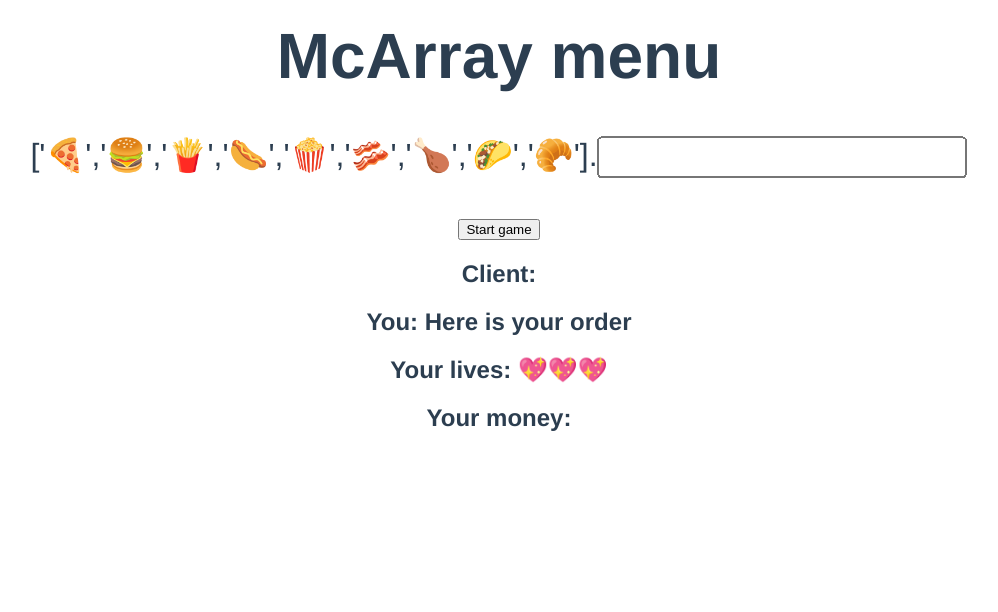
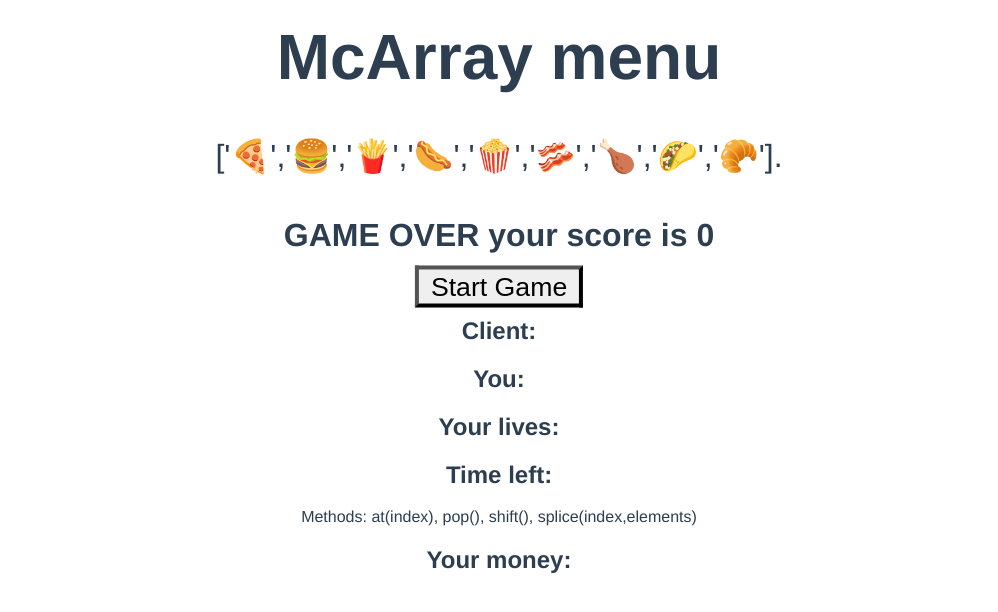
Before and after one commit to zizoko1337/code-game, a Vue app: page / in a window 1280 px wide. Shown: the top 612 px of the page, without its empty margins (141-1139 px from the left). Built offline with nearby package versions, Linux system fonts and the light colour scheme.

Commit message:
making time function

```diff
--- a/src/components/HelloWorld.vue
+++ b/src/components/HelloWorld.vue
@@ -5,6 +5,7 @@
       <form @submit.prevent="submitMethod">
         <p>
           ['🍕','🍔','🍟','🌭','🍿','🥓','🍗','🌮','🥐'].<input
+            v-if="gameOn"
             type="submit_on_enter"
             v-model="userMethod"
           />
@@ -12,10 +13,13 @@
       </form>
     </div>
     <div>
-      <button @click="clientOrderMethod">Start game</button>
+      <h1 v-if="!gameOn">GAME OVER your score is {{ playerMoney.length }}</h1>
+      <button v-if="!gameOn" @click="fullHp">Start Game</button>
       <h2>Client: {{ clientDialog }}</h2>
-      <h2>You: Here is your order {{ arrOutput }}</h2>
+      <h2>You: {{ arrOutput }}</h2>
       <h2>Your lives: {{ playerLives.join('') }}</h2>
+      <h2>Time left: {{ playerTime.join('') }}</h2>
+      <p>Methods: at(index), pop(), shift(), splice(index,elements)</p>
       <h2>Your money: {{ playerMoney.join('') }}</h2>
     </div>
   </div>
@@ -40,7 +44,7 @@ export default {
         'I would kill for some ',
         'Gimme some ',
         'Gimme some of those ',
-        'Shut up and take my money for ',
+        'Let me have some ',
       ],
       userMethod: null,
       answer: null,
@@ -48,7 +52,8 @@ export default {
       tempArr: ['🍕', '🍔', '🍟', '🌭', '🍿', '🥓', '🍗', '🌮', '🥐'],
       arrOutput: null,
       previousOrder: null,
-      playerLives: ['💖', '💖', '💖'],
+      playerLives: [],
+      playerTime: [],
       playerMoney: [],
       gameOn: false,
     };
@@ -56,29 +61,43 @@ export default {
 
   methods: {
     submitMethod() {
+      if(this.userMethod == null){this.userMethod = "at(100)"}
       this.answer = `${JSON.stringify(this.gameArr)}.${this.userMethod}`;
-      this.arrOutput = eval(this.answer);
+      if (this.userMethod.length < 12 && !this.userMethod.includes('for') && !this.userMethod.includes('while') && !this.userMethod.includes(';')) {
+        this.arrOutput = eval(this.answer);
+      } else {
+        this.playerLives = [];
+      }
       if (Array.isArray(this.clientOrder)) {
         if (this.clientOrder.join(',') == this.arrOutput) {
           for (var i = 0; i < this.clientOrder.length; i++) {
             this.playerMoney.push('💰');
           }
+          this.clientHappy();
         } else {
           this.playerLives.shift();
+          this.clientAngry();
         }
       } else {
-        this.clientOrder == this.arrOutput
-          ? this.playerMoney.push('💰')
-          : this.playerLives.shift();
+        if (this.clientOrder == this.arrOutput) {
+          this.playerMoney.push('💰');
+          this.clientHappy();
+        } else {
+          this.playerLives.shift();
+          this.clientAngry();
+        }
       }
       if (this.playerLives.length < 1) {
         console.log('GAME OVER');
         this.gameOn = false;
       }
+      (this.userMethod = null), this.nextSequence();
     },
     clientOrderMethod() {
+      setTimeout(this.orderError, 500);
+      this.arrOutput = 'Working on it...';
       this.gameOn = true;
-      const typeOfOrder = Math.floor(Math.random() * 6);
+      const typeOfOrder = Math.floor(Math.random() * 4);
       switch (typeOfOrder) {
         case 0:
           // first item
@@ -95,7 +114,6 @@ export default {
           this.previousOrder = this.clientOrder;
           break;
         case 2:
-        case 3:
           // random item
           this.clientOrder = this.gameArr.at(
             Math.floor(Math.random() * this.gameArr.length)
@@ -104,7 +122,7 @@ export default {
           this.clientDialog = this.randomDialog() + this.clientOrder;
           this.previousOrder = this.clientOrder;
           break;
-        case 4:
+        case 3:
           //many items
           var start = Math.floor(Math.random() * (this.gameArr.length - 1));
           var end = 10;
@@ -120,11 +138,24 @@ export default {
         default:
       }
     },
+    nextSequence() {
+      if (this.gameOn) {
+        setTimeout(this.clientOrderMethod, 2500);
+      }
+    },
     randomDialog() {
       let dialogNumber = Math.ceil(
         Math.random() * (this.clientDialogs.length - 1)
       );
       return this.clientDialogs[dialogNumber];
+    },
+    clientHappy() {
+      this.clientDialog = 'Thank you 😁';
+      this.arrOutput = 'Enjoy your meal ' + this.arrOutput;
+    },
+    clientAngry() {
+      this.clientDialog = 'This is not what i wanted! 😡';
+      this.arrOutput = "I'm sorry " + this.arrOutput;
     },
     noRepeat(order) {
       if (order == this.previousOrder) {
@@ -134,11 +165,27 @@ export default {
         console.log(order + ' changed to ' + this.clientOrder);
       }
     },
+    fullHp() {
+      this.playerLives = ['💖', '💖', '💖'];
+      this.playerTime = ['⏳','⏳','⏳','⏳','⏳','⏳','⏳','⏳','⏳','⏳','⏳','⏳','⏳','⏳','⏳']
+      this.playerMoney = [];
+      this.clientOrderMethod();
+      while(this.gameOn){
+        setTimeout(this.playerTime.pop(), 4000);
+      }
+    },
+    orderError() {
+      if (
+        this.clientDialog == 'This is not what i wanted! 😡' ||
+        this.clientDialog == 'Thank you 😁'
+      ) {
+        this.nextSequence();
+      }
+    },
   },
 };
 </script>
 
-<!-- Add "scoped" attribute to limit CSS to this component only -->
 <style scoped>
 h3 {
   margin: 40px 0 0;
@@ -158,4 +205,12 @@ a {
   transform: scale(2);
   margin-bottom: 5rem;
 }
+button {
+  border-radius: 0px;
+  transform: scale(2);
+  transition: 1s;
+}
+button:hover {
+  transform: scale(2.3);
+}
 </style>
```
